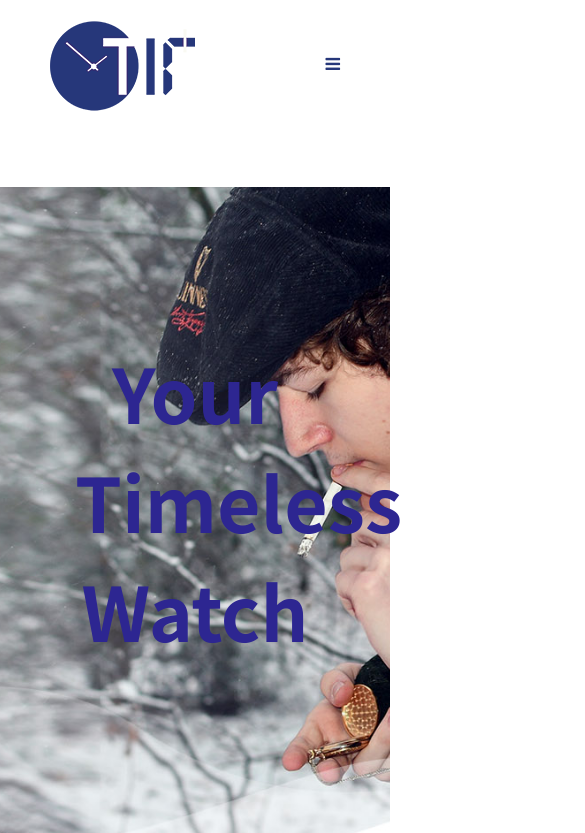
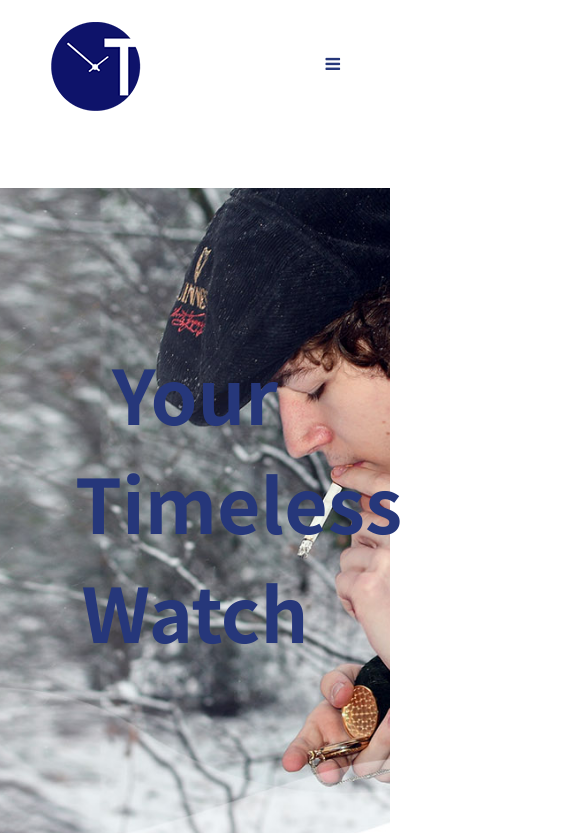
Before and after one commit to Jeroomdemey/jeroomdemey.github.io, a plain HTML site: page index.html in a window 390 px wide. Shown: the top 833 px of the page, 585 px wide, since content can reach past the window. Drawn offline with Linux system fonts and the light colour scheme.

Commit message:
versie met animated logo

```diff
--- a/css/style.css
+++ b/css/style.css
@@ -211,9 +211,7 @@ input[type=submit]:hover {
 	width:auto;
 	float: none;
 	padding: 150px 75px 75px 75px;
-	font-size: 75px;
-	color: #2d2691;
-		text-align: center;
+	text-align: center;
 }
 	.leftblock {
 	float: none;
--- a/index.html
+++ b/index.html
@@ -15,7 +15,7 @@
 <body>
 	<header class="clearfix">
 		<div id="logo">
-			<img src="img/time200.png">
+			<img src="img/time-animated.gif" alt="TIME">
 		</div>
 		<div class="topnav" id="myTopnav">
 			<a href="#contact">Contact</a>
@@ -55,7 +55,7 @@ alt="koppel in licht">
 
 <div id="video" class="clearfix">
 		<div class="leftblock">
-			<img src="img/foto05.jpg" alt="My timeless watch">
+			<iframe width="560" height="315" src="https://www.youtube.com/embed/N34DlvLn6_Q" title="YouTube video player" frameborder="0" allow="accelerometer; autoplay; clipboard-write; encrypted-media; gyroscope; picture-in-picture" allowfullscreen></iframe>
 
 		</div>
 		<div class="rightblock">
```
Also changed, not shown: img/time-animated.gif (added), img/time200.png (deleted), img/time500.png (deleted).
